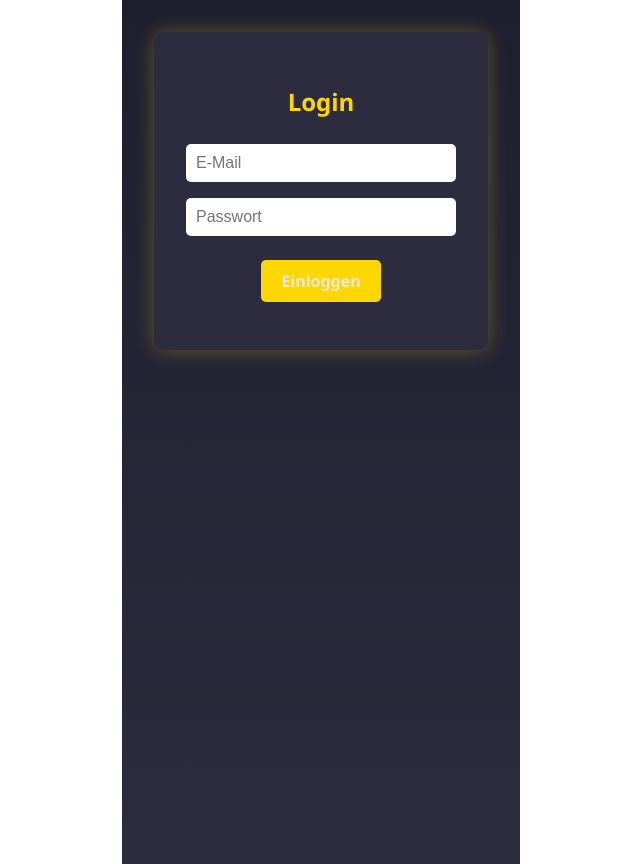
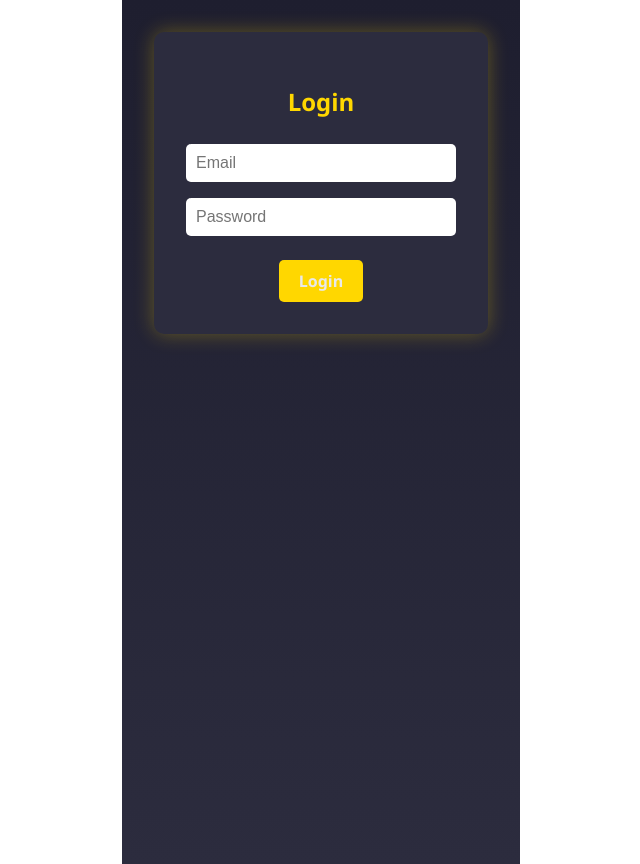
Before and after one commit to Monsterelch0/Projekt-Web-Entwicklung, a React (Vite) app in the folder frontend/: page / in a window 1280 px wide. Shown: the whole page, without its empty margins (319-959 px from the left). Built offline with nearby package versions, Linux system fonts and the light colour scheme.

Commit message:
Fixed the Login router

```diff
--- a/frontend/src/App.tsx
+++ b/frontend/src/App.tsx
@@ -1,13 +1,54 @@
 // src/App.tsx
 import { Routes, Route } from 'react-router-dom';
-import Login from './components/login';
-import HomePage from './components/HomePage';
+import Login from './components/login';    // Assuming this is your login component
+import HomePage from './components/HomePage'; // Assuming this is your main page component
 import './App.css';
+
 export default function App() {
   return (
     <Routes>
+      {/* Route for the Login page - often the default or a specific path like /login */}
+      <Route path="/login" element={<Login />} />
 
-      <Route path="/" element={<Login />} />
+      {/* Route for the Home Page (or main page) */}
+      {/* You might want this to be the root path AFTER login,
+          or a specific path like /home or /dashboard.
+          If /login is your initial page, then perhaps / is your main page,
+          or you create a dedicated /home path. Let's use /home for clarity.
+      */}
+      <Route path="/home" element={<HomePage />} />
+
+      {/*
+        Optional: If you want the root path to be the login page initially,
+        and then after login redirect to /home, you could set it up like this.
+        Or, if you want the root path to be a protected route that redirects
+        to /login if not authenticated, that's a more advanced setup.
+
+        For now, let's assume you have a distinct /login path and a /home path.
+        If you want the login page to be at "/", you can keep your original:
+        <Route path="/" element={<Login />} />
+        And then your HomePage could be:
+        <Route path="/home" element={<HomePage />} />
+        Or if your HomePage should be at the root AFTER login, you would
+        typically handle this with protected routes (see notes below).
+
+        Let's go with a common scenario:
+        - /login for the login page
+        - / for the main HomePage (assuming you'll protect this route later)
+      */}
+      {/* <Route path="/" element={<HomePage />} /> {/* If HomePage is at the root */}
+
+      {/* Let's refine based on the common pattern: login at /login, main app at / */}
+      {/* If you want to keep Login at the root initially, that's fine,
+          but then after login, you'll navigate to a different path for HomePage.
+
+          Let's go with this structure:
+          - Initial visit to "/" shows Login
+          - After login, navigate to "/home" which shows HomePage
+      */}
+      <Route path="/" element={<Login />} /> {/* Login page is the entry point */}
+      <Route path="/home" element={<HomePage />} /> {/* Main page after login */}
+
     </Routes>
   );
 }
--- a/frontend/src/components/login.tsx
+++ b/frontend/src/components/login.tsx
@@ -1,51 +1,83 @@
 import { useState } from 'react';
+import { useNavigate } from 'react-router-dom';
 import { LoginCommand } from '../commands/LoginCommand';
+
+// Interface for the expected response from LoginCommand
+interface LoginResponse {
+  first_name: string;
+  // Add other fields from the backend(token or whatever)
+  // token?: string;
+}
 
 export default function Login() {
   const [email, setEmail] = useState('');
   const [password, setPassword] = useState('');
   const [message, setMessage] = useState('');
+  const [isLoading, setIsLoading] = useState(false);
+  const navigate = useNavigate();
 
-  const handleLogin = async () => {
-    const login = new LoginCommand(email, password);
+  const handleLogin = async (event?: React.FormEvent<HTMLFormElement>) => {
+    if (event) {
+      event.preventDefault(); // Prevents page reload on form submit
+    }
 
     if (!email || !password) {
-      setMessage('Bitte alle Felder ausfüllen.');
+      setMessage('Please fill in all fields.');
       return;
     }
 
+    setIsLoading(true); // Activate loading state
+    setMessage(''); // Reset old messages
+
+    const loginCommand = new LoginCommand(email, password);
+
     try {
-      const result = await login.execute();
-      setMessage(`Willkommen zurück, ${result.first_name}!`);
-      // Optional: Redirect oder User-Kontext
+      const result: LoginResponse = await loginCommand.execute();
+      //console.log(`Welcome back, ${result.first_name}!`);
+
+      // Sore Token here when implemented
+      // if (result.token) {
+      //   localStorage.setItem('authToken', result.token);
+      // }
+
+      // Redirect to the main page after successful login
+      navigate('/home');
+
     } catch (err: any) {
-      setMessage('Fehlgeschlagen: ' + err.message);
+      setMessage('Error: ' + (err.message || 'Unknown error during login.'));
+    } finally {
+      setIsLoading(false); // Deactivate loading state
     }
   };
 
   return (
     <div className="login-container">
+      {}
+      <form onSubmit={handleLogin}>
         <h2>Login</h2>
         <input
           type="email"
-        placeholder="E-Mail"
+          placeholder="Email"
           value={email}
           onChange={(e) => setEmail(e.target.value)}
           className="login-input"
+          disabled={isLoading} // Disable input while loading
         />
         <br />
         <input
           type="password"
-        placeholder="Passwort"
+          placeholder="Password"
           value={password}
           onChange={(e) => setPassword(e.target.value)}
           className="login-input"
+          disabled={isLoading} // Disable input while loading
         />
         <br />
-      <button onClick={handleLogin} className="login-button">
-        Einloggen
+        <button type="submit" className="login-button" disabled={isLoading}>
+          {isLoading ? 'Logging in...' : 'Login'}
         </button>
-      <p className="login-message">{message}</p>
+        {message && <p className="login-message">{message}</p>}
+      </form>
     </div>
   );
 }
```
Lines whose indentation alone changed are shown as unchanged.
